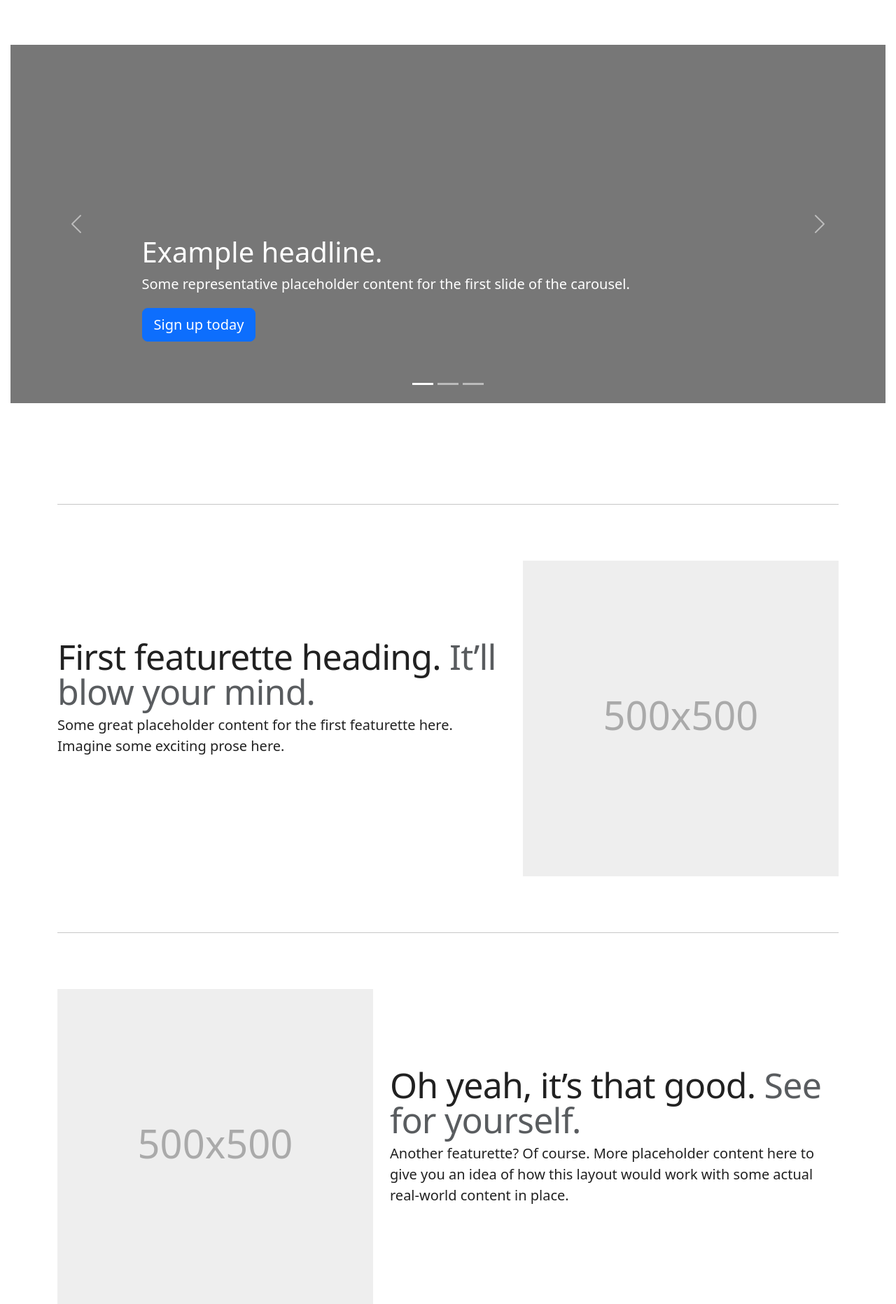
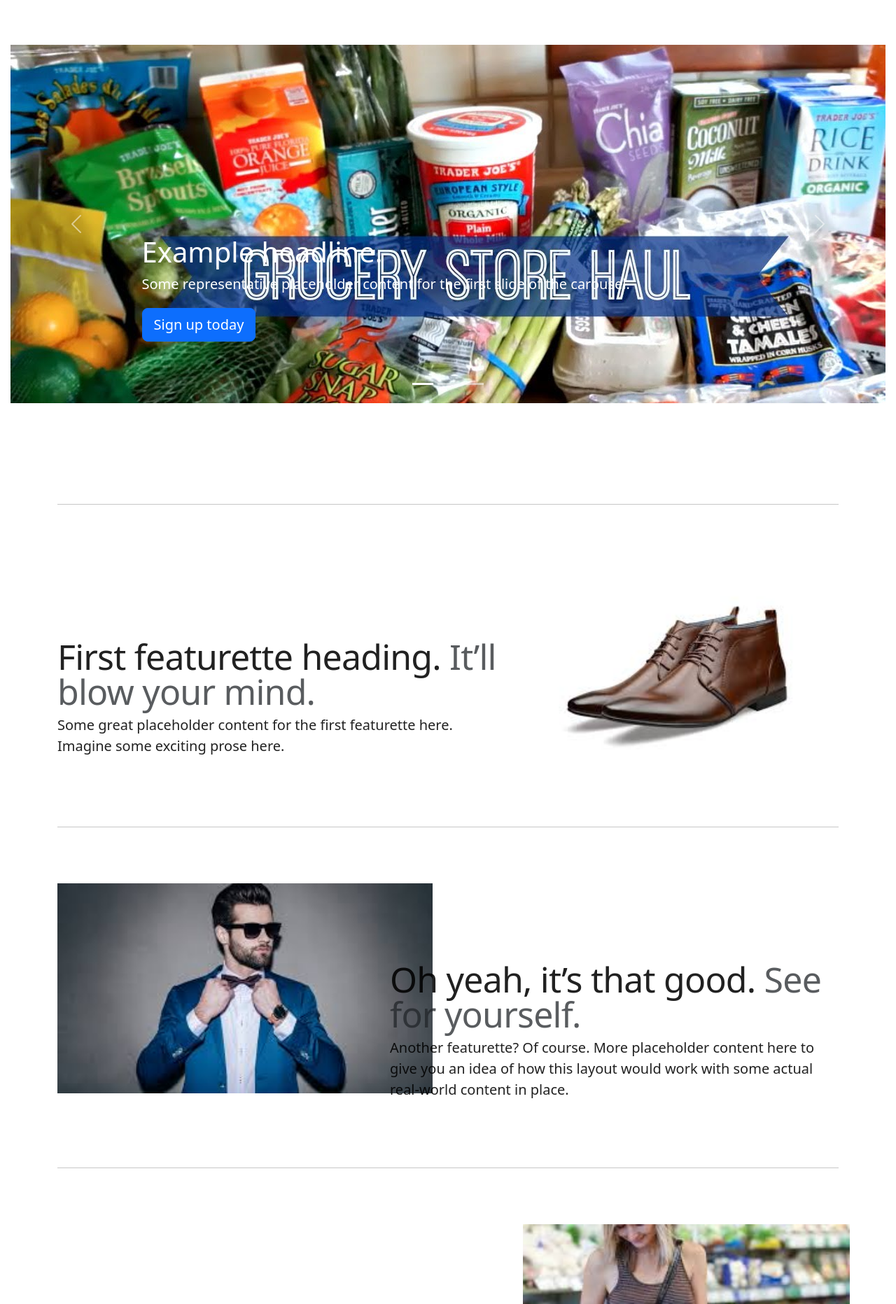
Before and after one commit to Deejs2/ecommerce, a PHP site: page /?page=1 in a window 1280 px wide. Shown: the part 99-1962 px from the top of the page at 70% size. Run offline with PHP 8.4, Linux system fonts and the light colour scheme; data that the repository does not hold is empty; some libraries are stand-ins or nearby versions.

Commit message:
updated by dhiraj

```diff
--- a/common/home-featured-articles.php
+++ b/common/home-featured-articles.php
@@ -9,7 +9,8 @@
     <p class="lead">Some great placeholder content for the first featurette here. Imagine some exciting prose here.</p>
   </div>
   <div class="col-md-5">
-    <svg class="bd-placeholder-img bd-placeholder-img-lg featurette-image img-fluid mx-auto" width="500" height="500" xmlns="http://www.w3.org/2000/svg" role="img" aria-label="Placeholder: 500x500" preserveAspectRatio="xMidYMid slice" focusable="false"><title>Placeholder</title><rect width="100%" height="100%" fill="#eee"/><text x="50%" y="50%" fill="#aaa" dy=".3em">500x500</text></svg>
+ <!--   <svg class="bd-placeholder-img bd-placeholder-img-lg featurette-image img-fluid mx-auto" width="500" height="500" xmlns="http://www.w3.org/2000/svg" role="img" aria-label="Placeholder: 500x500" preserveAspectRatio="xMidYMid slice" focusable="false"><title>Placeholder</title><rect width="100%" height="100%" fill="#eee"/><text x="50%" y="50%" fill="#aaa" dy=".3em">500x500</text></svg>-->
+ <img src="img/shoe.jfif" height="300px">
   </div>
 </div>
 
@@ -21,7 +22,8 @@
     <p class="lead">Another featurette? Of course. More placeholder content here to give you an idea of how this layout would work with some actual real-world content in place.</p>
   </div>
   <div class="col-md-5 order-md-1">
-    <svg class="bd-placeholder-img bd-placeholder-img-lg featurette-image img-fluid mx-auto" width="500" height="500" xmlns="http://www.w3.org/2000/svg" role="img" aria-label="Placeholder: 500x500" preserveAspectRatio="xMidYMid slice" focusable="false"><title>Placeholder</title><rect width="100%" height="100%" fill="#eee"/><text x="50%" y="50%" fill="#aaa" dy=".3em">500x500</text></svg>
+   <!-- <svg class="bd-placeholder-img bd-placeholder-img-lg featurette-image img-fluid mx-auto" width="500" height="500" xmlns="http://www.w3.org/2000/svg" role="img" aria-label="Placeholder: 500x500" preserveAspectRatio="xMidYMid slice" focusable="false"><title>Placeholder</title><rect width="100%" height="100%" fill="#eee"/><text x="50%" y="50%" fill="#aaa" dy=".3em">500x500</text></svg>-->
+   <img src="img/fashion.jfif" height="300px">
   </div>
 </div>
 
@@ -33,7 +35,8 @@
     <p class="lead">And yes, this is the last block of representative placeholder content. Again, not really intended to be actually read, simply here to give you a better view of what this would look like with some actual content. Your content.</p>
   </div>
   <div class="col-md-5">
-    <svg class="bd-placeholder-img bd-placeholder-img-lg featurette-image img-fluid mx-auto" width="500" height="500" xmlns="http://www.w3.org/2000/svg" role="img" aria-label="Placeholder: 500x500" preserveAspectRatio="xMidYMid slice" focusable="false"><title>Placeholder</title><rect width="100%" height="100%" fill="#eee"/><text x="50%" y="50%" fill="#aaa" dy=".3em">500x500</text></svg>
+   <!-- <svg class="bd-placeholder-img bd-placeholder-img-lg featurette-image img-fluid mx-auto" width="500" height="500" xmlns="http://www.w3.org/2000/svg" role="img" aria-label="Placeholder: 500x500" preserveAspectRatio="xMidYMid slice" focusable="false"><title>Placeholder</title><rect width="100%" height="100%" fill="#eee"/><text x="50%" y="50%" fill="#aaa" dy=".3em">500x500</text></svg>-->
+   <img src="img/grocery.jfif" height="350px">
   </div>
 </div>
 
--- a/common/home-featured-pages.php
+++ b/common/home-featured-pages.php
@@ -15,7 +15,7 @@
 
                 <h2><?php echo $row['title'] ?></h2>
                 <p><?php echo $row['content'] ?></p>
-                <p><a class="btn btn-secondary" href="#">View details &raquo;</a></p>
+                <p><a class="btn btn-secondary" href="?page=product">View details &raquo;</a></p>
             </div><!-- /.col-lg-4 -->
             <?php
         }
--- a/home.php
+++ b/home.php
@@ -24,7 +24,7 @@
     </div>
     <div class="carousel-inner">
       <div class="carousel-item active">
-        <svg class="bd-placeholder-img" width="100%" height="100%" xmlns="http://www.w3.org/2000/svg" aria-hidden="true" preserveAspectRatio="xMidYMid slice" focusable="false"><rect width="100%" height="100%" fill="#777"/></svg>
+        <img src="img/grocery1.jpg">
         <div class="container">
           <div class="carousel-caption text-start">
             <h1>Example headline.</h1>
```
Also changed, not shown: img/fashion.jfif (added), img/grocery.jfif (added), img/grocery1.jpg (added), img/shoe.jfif (added).
